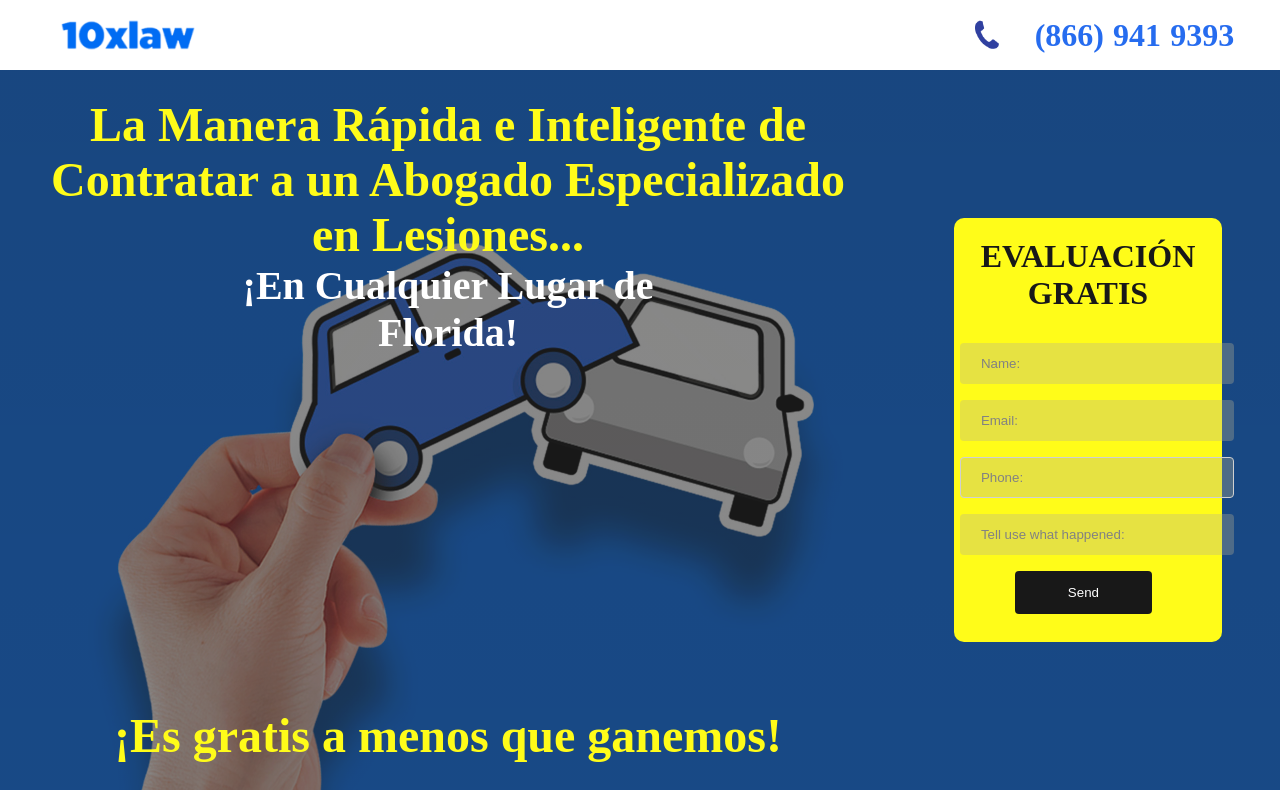
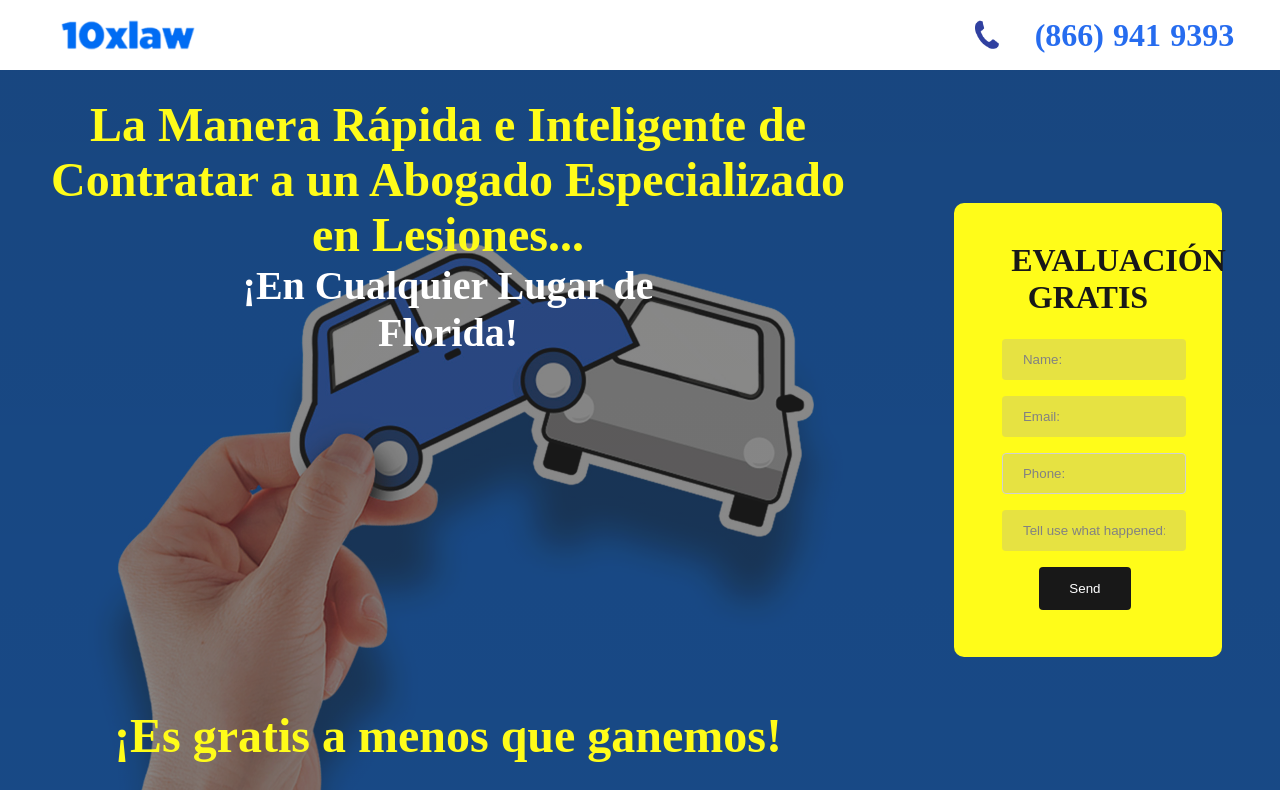
Before and after one commit to DiegoGracia/bermanlaw-1, a React (Create React App) app: page / in a window 1280 px wide. Shown: the top 800 px of the page. Built offline with nearby package versions, Linux system fonts and the light colour scheme; a web font is replaced by a local one.

Commit message:
fixed form sizes

```diff
--- a/src/components/Form/Form.css
+++ b/src/components/Form/Form.css
@@ -1,7 +1,7 @@
 .form-container {
     border-radius: 10px;
     background-color: #fffc01;
-    padding: 20px;
+    padding: 10% 15%;
     width: 70%;
 }
 
```
